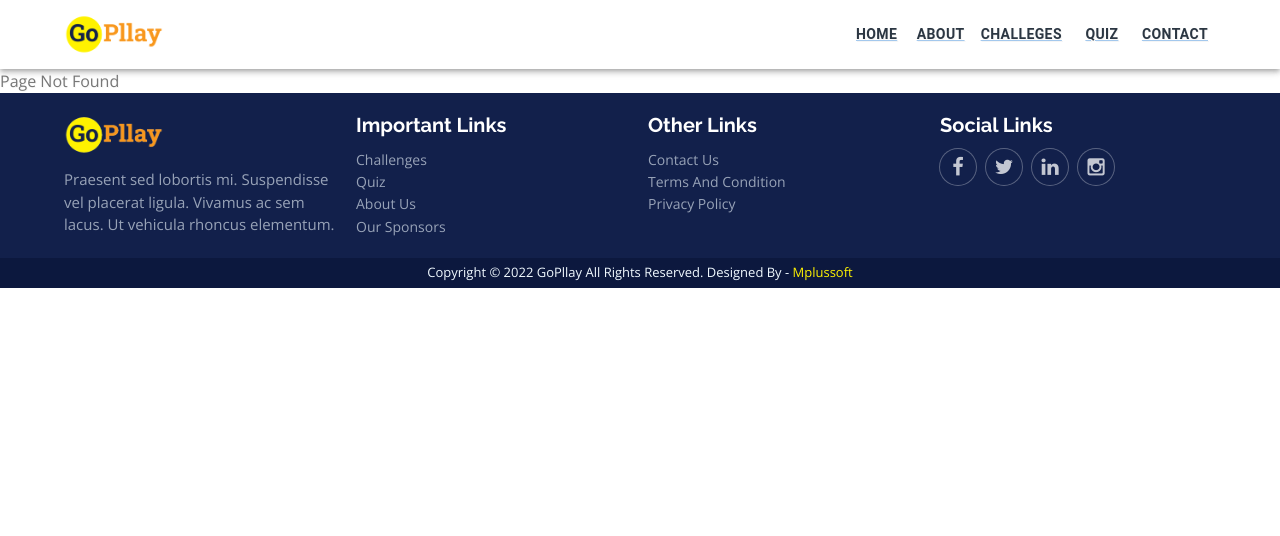
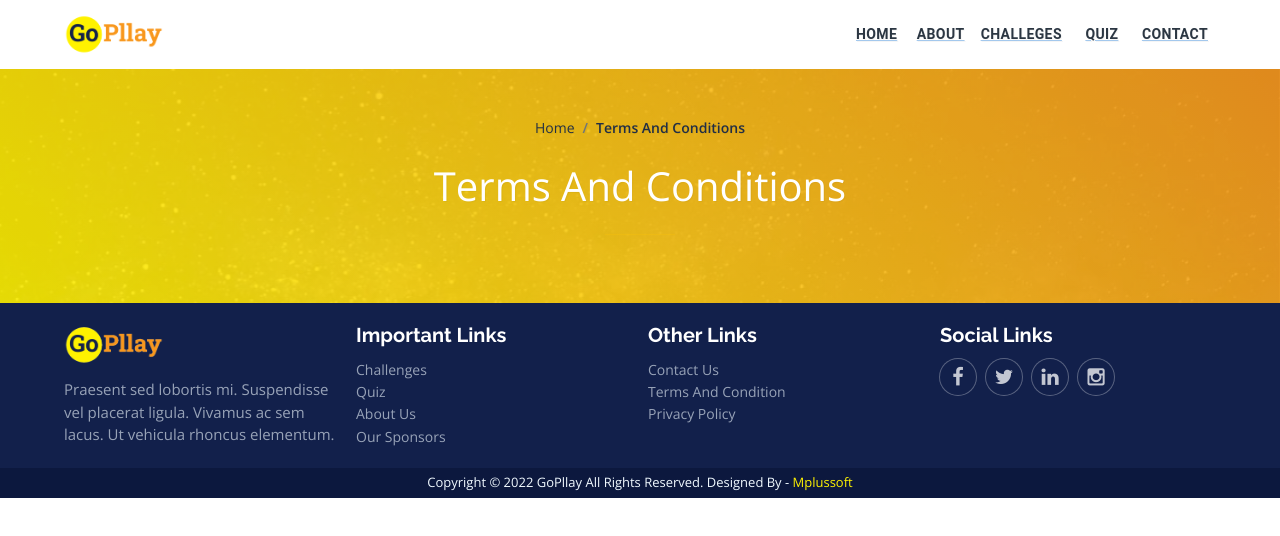
Before and after one commit to Shridhar-mplus/gopllay_website, a React (Create React App) app: page /terms-conditions in a window 1280 px wide. Shown: the top 536 px of the page. Built offline with nearby package versions, Linux system fonts and the light colour scheme.

Commit message:
challengedetails added

```diff
--- a/src/pages/ChallengesDetails.jsx
+++ b/src/pages/ChallengesDetails.jsx
@@ -242,7 +242,7 @@ const ChallengesDetails = () => {
                           Upload Video
                           <br />
                           <span style={{ color: "red" }}>
-                            [Note: If >= 50 MB, please share the video on
+                            [Note: If greater 50 MB, please share the video on
                             WhatsApp +91 8468930687 (QR Code Below)]
                           </span>
                         </label>
--- /dev/null
+++ b/src/pages/TermsConditions.jsx
@@ -0,0 +1,52 @@
+import Banner from "../assets/img/banners/bg-planet.jpg";
+import Link from "@mui/material/Link";
+import Grid from "@mui/material/Grid";
+import Container from "@mui/material/Container";
+
+import Particle from "../components/Particle/Particle";
+const TermsConditions = () => {
+  return (
+    <div>
+      {" "}
+      <div id="hero" className="section py-5 jarallax">
+        {/* background parallax  */}
+
+        {/* background overlay  */}
+        <div className="overlay bg-primary opacity-90 z-index-n1"></div>
+
+        {/* rocket moving up animation  */}
+        <Particle />
+        <div id="jarallax-container-0">
+          <img className="jarallax-img" src={Banner} alt="title" />
+        </div>
+        <div className="container">
+          <Grid container spacing={0}>
+            {/* content  */}
+            <Grid item xs={12} md={12}>
+              <nav aria-label="breadcrumb">
+                <ol className="breadcrumb breadcrumb-dark justify-content-center bg-transparent small mb-0">
+                  <li className="breadcrumb-item">
+                    <Link href="#">Home</Link>
+                  </li>
+                  <li
+                    className="breadcrumb-item active d-none d-md-block"
+                    aria-current="page"
+                  >
+                    Terms And Conditions
+                  </li>
+                </ol>
+              </nav>
+              <div className="mt-0 pt-4 text-center">
+                <h1 className="text-white text-shadow">Terms And Conditions</h1>
+                <hr className="divider mt-4 mx-auto bg-warning border-warning" />
+              </div>
+            </Grid>
+            {/* end content  */}
+          </Grid>
+        </div>
+      </div>
+      <div className="terms-condition-section"></div>
+    </div>
+  );
+};
+export default TermsConditions;
--- a/src/routes/routes.jsx
+++ b/src/routes/routes.jsx
@@ -10,6 +10,7 @@ import ChallengesDetails from "../pages/ChallengesDetails";
 import Quiz from "../pages/Quiz";
 
 import Contact from "../pages/Contact";
+import TermsConditions from "../pages/TermsConditions";
 import PageNotFound from "../pages/PageNotFound";
 
 function FrontRoutes() {
@@ -28,6 +29,8 @@ function FrontRoutes() {
 
         <Route exact path="/quiz" element={<Quiz />} />
         <Route exact path="/contact" element={<Contact />} />
+        <Route exact path="/terms-conditions" element={<TermsConditions />} />
+
         <Route exact path="*" element={<PageNotFound />} />
       </Routes>
     </Router>
```
